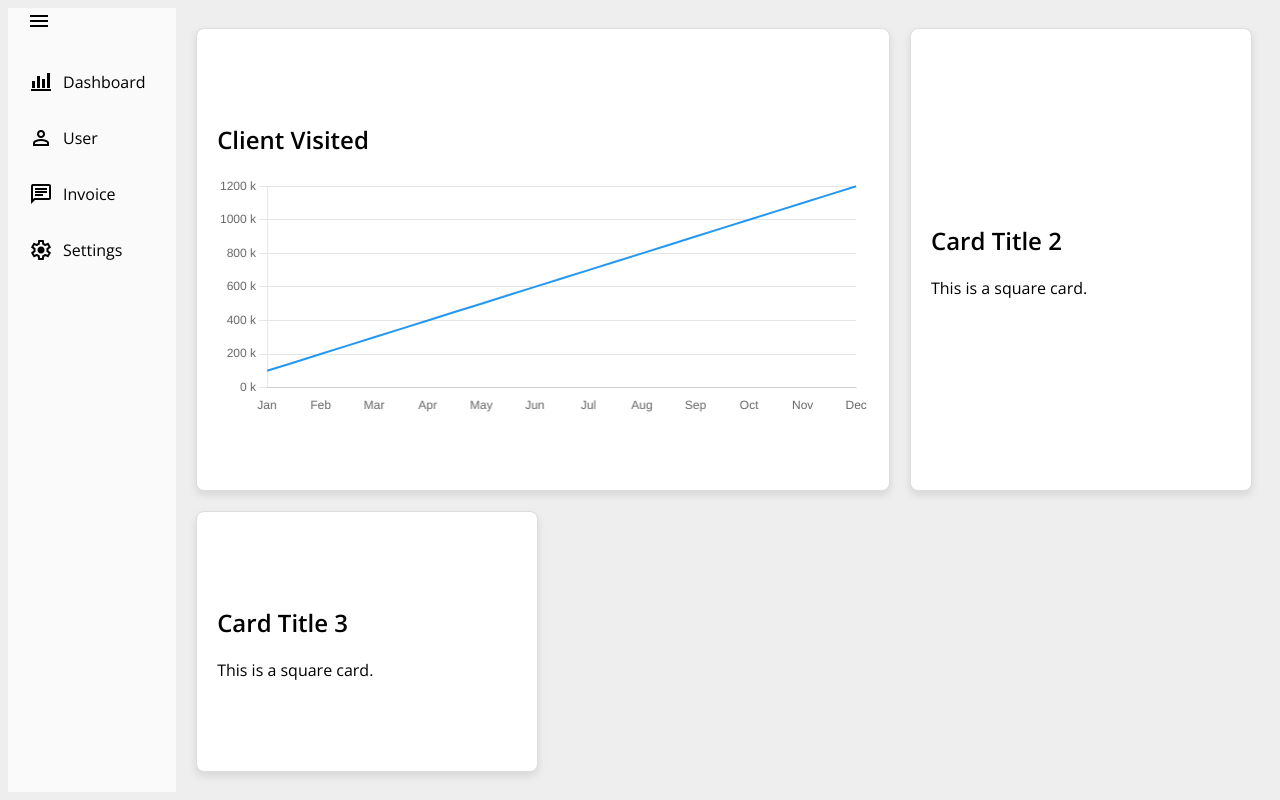
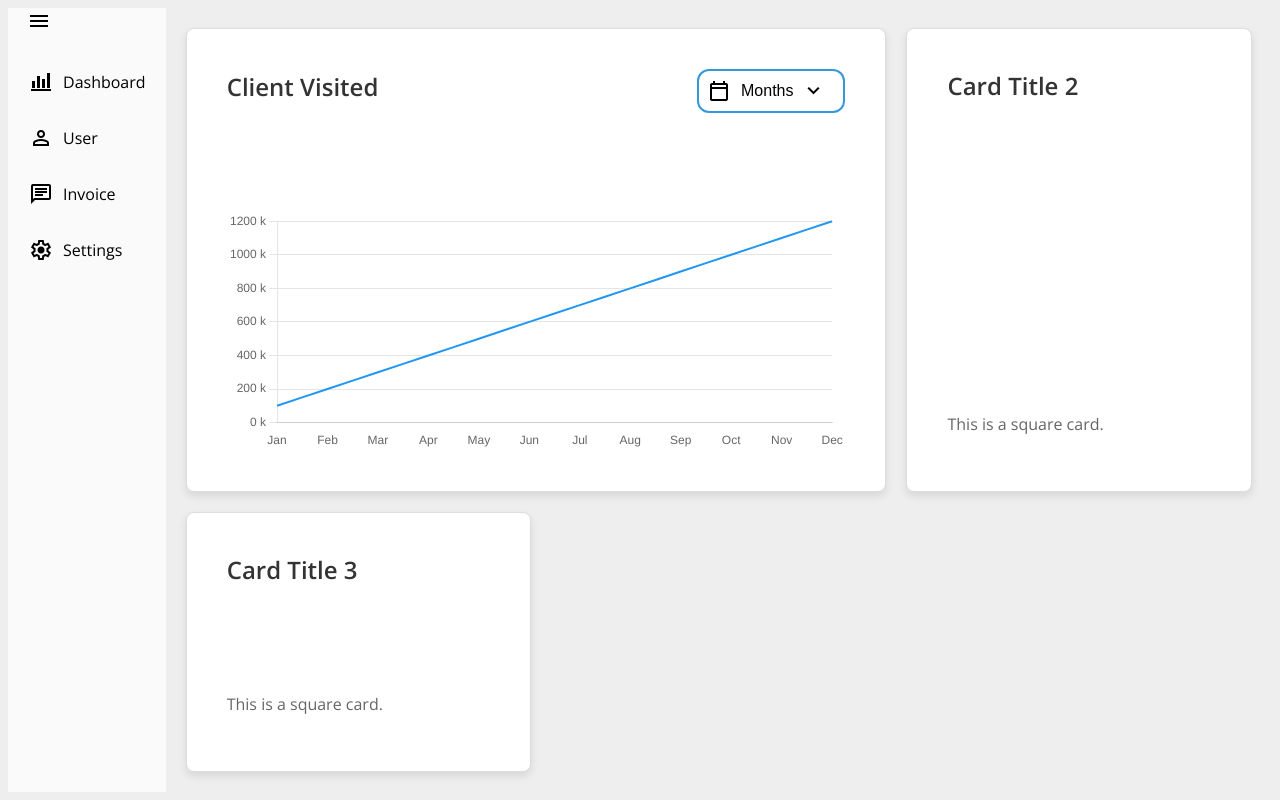
Before and after one commit to iiamrishi/client-Management-System, a PHP site: page /client/dashboardClient.html in a window 1280 px wide. Run offline with PHP 8.4, Linux system fonts and the light colour scheme.

Commit message:
added dropdown menu

```diff
--- a/client/css/dashboardClient.css
+++ b/client/css/dashboardClient.css
@@ -55,10 +55,27 @@ body {
 }
 
 .card-content {
+  display: flex;
+  flex-direction: column;
+  justify-content: space-between;
+  position: relative; /* Ensure relative positioning for child elements */
   width: 100%; /* Ensure content fills the card */
+  height: 100%; /* Ensure content fills the card */
   text-align: left; /* Align text to the left */
+  padding: 20px; /* Add padding to create space */
+  box-sizing: border-box; /* Ensure padding is included in width */
 }
-
+.card-content h2 {
+  margin-top: 0; /* Remove default margin */
+  margin-bottom: 10px; /* Add space between title and description */
+  font-size: 1.5rem; /* Adjust font size as needed */
+  color: #333; /* Adjust text color */
+}
+.card-content p {
+  margin-top: 0; /* Remove default margin */
+  font-size: 1rem; /* Adjust font size as needed */
+  color: #666; /* Adjust text color */
+}
 .canvas-container {
   width: 100%; /* Ensure canvas container fills the card */
   height: 240px;
@@ -150,3 +167,81 @@ canvas {
 #menuIcon:hover {
   background-color: #e0e0e0;
 }
+.card:nth-child(2) .card-content {
+  position: relative; /* Ensure relative positioning for child elements */
+  width: 100%; /* Ensure content fills the card */
+  height: 100%; /* Ensure content fills the card */
+  text-align: left; /* Align text to the left */
+  padding: 20px; /* Add padding to create space */
+  box-sizing: border-box; /* Ensure padding is included in width */
+}
+
+.card:nth-child(2) .card-content h2 {
+  margin-top: 0; /* Remove default margin */
+  margin-bottom: 10px; /* Add space between title and description */
+  font-size: 1.5rem; /* Adjust font size as needed */
+  color: #333; /* Adjust text color */
+}
+
+.card:nth-child(2) .card-content p {
+  margin-top: 0; /* Remove default margin */
+  font-size: 1rem; /* Adjust font size as needed */
+  color: #666; /* Adjust text color */
+}
+.card-header {
+  display: flex;
+  justify-content: space-between;
+  align-items: center;
+}
+
+.dropbtn {
+  background-color: white;
+  color: black;
+  padding: 8px;
+  font-size: 16px;
+  border: 2px solid #3498db;
+  cursor: pointer;
+  display: flex;
+  align-items: center;
+  justify-content: space-between;
+  border-radius: 12px;
+}
+
+.dropdown {
+  position: relative;
+  display: inline-block;
+}
+
+.dropdown-content {
+  display: none;
+  position: absolute;
+  right: 0;
+  background-color: #f1f1f1;
+  min-width: 160px;
+  box-shadow: 0px 8px 16px 0px rgba(0, 0, 0, 0.2);
+  z-index: 1;
+}
+
+.dropdown-content a {
+  color: black;
+  padding: 12px 16px;
+  text-decoration: none;
+  display: block;
+}
+
+.dropdown-content a:hover {
+  background-color: #ddd;
+}
+
+.dropdown:hover .dropdown-content {
+  display: block;
+}
+
+.dropdown:hover .dropbtn {
+  background-color: #2980b9;
+}
+
+.dropdown-arrow {
+  margin-left: 8px;
+  font-size: 16px;
+}
--- a/client/dashboardClient.html
+++ b/client/dashboardClient.html
@@ -57,7 +57,23 @@
     <div class="main-content">
       <div class="card rectangle-card">
         <div class="card-content">
-          <h2>Client Visited</h2>
+          <div class="card-header">
+            <h2>Client Visited</h2>
+            <div class="dropdown">
+              <button class="dropbtn">
+                <span class="material-symbols-outlined"> calendar_today </span>
+                Months
+                <span class="material-symbols-outlined dropdown-arrow"
+                  >expand_more</span
+                >
+              </button>
+              <div class="dropdown-content">
+                <a href="#">Jan</a>
+                <a href="#">Feb</a>
+                <a href="#">Mar</a>
+              </div>
+            </div>
+          </div>
           <div class="canvas-container">
             <canvas id="curvedLineChart"></canvas>
           </div>
```
